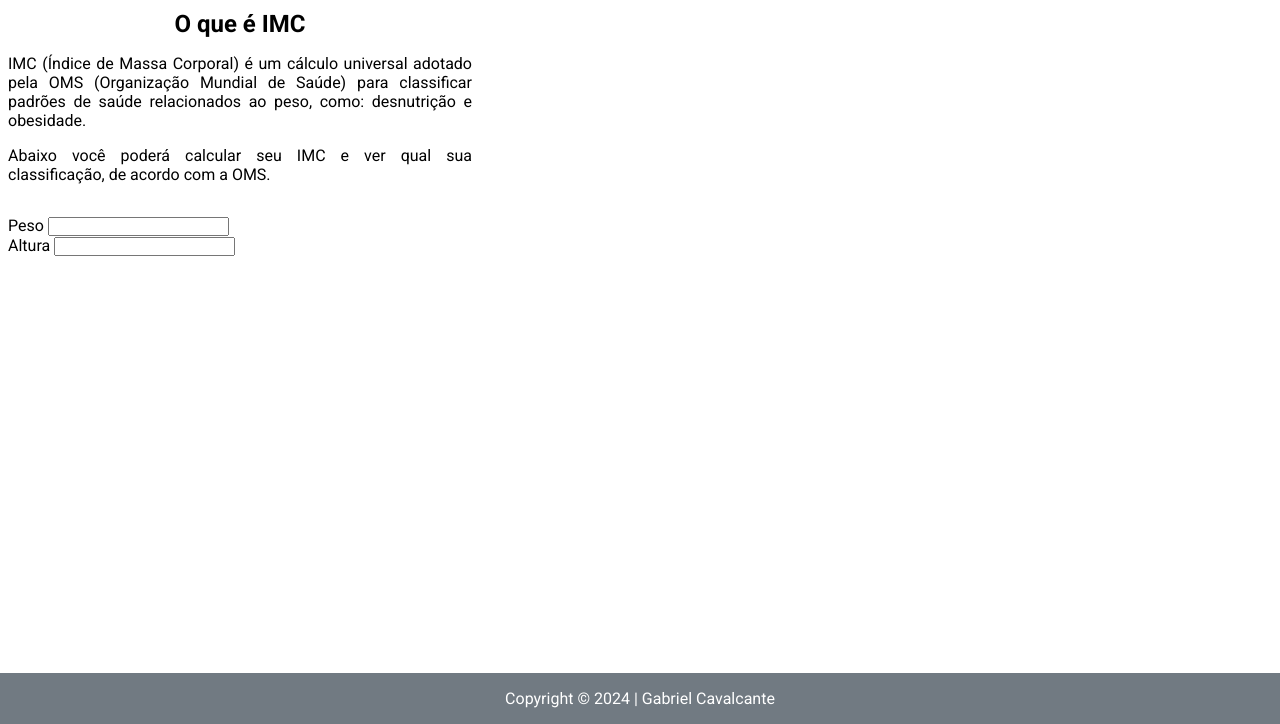
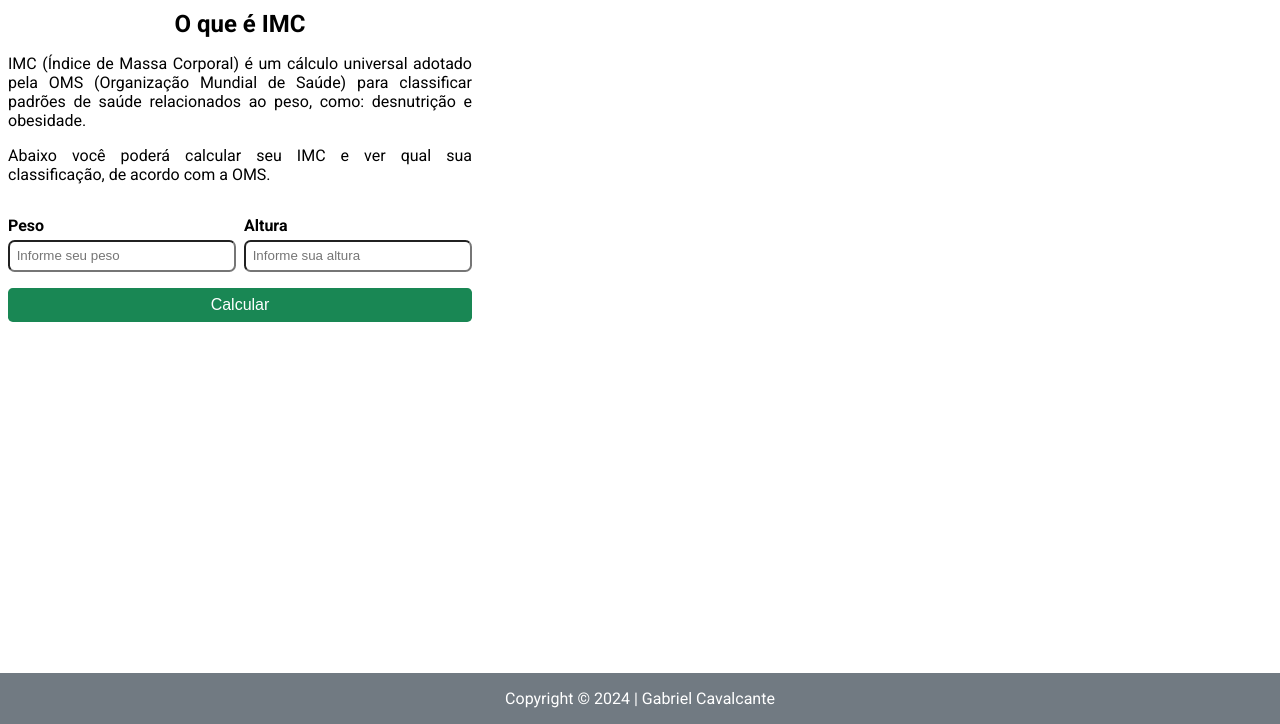
Before and after one commit to zolppy/a, a plain HTML site: page index.html in a window 1280 px wide. Shown: the part 76-800 px from the top of the page. Drawn offline with Linux system fonts and the light colour scheme.

Commit message:
seção de dados

```diff
--- a/assets/css/base.css
+++ b/assets/css/base.css
@@ -29,6 +29,10 @@ a {
   text-decoration: none;
 }
 
+button {
+  border: none;
+}
+
 button:hover {
   cursor: pointer;
 }
--- a/assets/css/styles.css
+++ b/assets/css/styles.css
@@ -29,6 +29,42 @@ header {
   font-size: 1.5rem;
 }
 
+.data {
+  display: flex;
+  flex-direction: column;
+  gap: 1em;
+}
+
+.inputs {
+  display: flex;
+  gap: .5em;
+}
+
+.input-wrapper {
+  width: 50%;
+  display: flex;
+  flex-direction: column;
+  gap: .3em;
+}
+
+.data-input {
+  padding: .5em;
+  border-radius: .5em;
+}
+
+.calculate-btn {
+  background-color: #198754;
+  border-radius: .3em;
+  color: white;
+  font-size: 1rem;
+  padding: .5em;
+  transition: background-color .3s ease-in;
+}
+
+.calculate-btn:hover {
+  background-color: #0c5c37;
+}
+
 footer {
   background-color: #717a82;
   padding: 1em;
--- a/index.html
+++ b/index.html
@@ -19,15 +19,29 @@
       <p class="text-justify">Abaixo você poderá calcular seu IMC e ver qual sua classificação, de acordo com a OMS.</p>
     </section>
     <section class="data">
-      <div class="input-wrapper">
-        <label for="weight">Peso</label>
-        <input type="number" id="weight" />
+      <div class="inputs">
+        <div class="input-wrapper">
+          <label for="weight" class="bold">Peso</label>
+          <input
+            type="number"
+            id="weight"
+            placeholder="Informe seu peso"
+            class="data-input"
+          />
+        </div>
+        <div class="input-wrapper">
+          <label for="height" class="bold">Altura</label>
+          <input
+            type="number"
+            id="height"
+            placeholder="Informe sua altura"
+            class="data-input"
+          />
+        </div>
       </div>
-      <div class="input-wrapper">
-        <label for="height">Altura</label>
-        <input type="number" id="height" />
-      </div>
+      <button type="button" class="calculate-btn">Calcular</button>
     </section>
+    <section class="categories"></section>
   </main>
   <footer>
     <span class="copyright text-center">Copyright &copy; 2024 | Gabriel Cavalcante</span>
```
